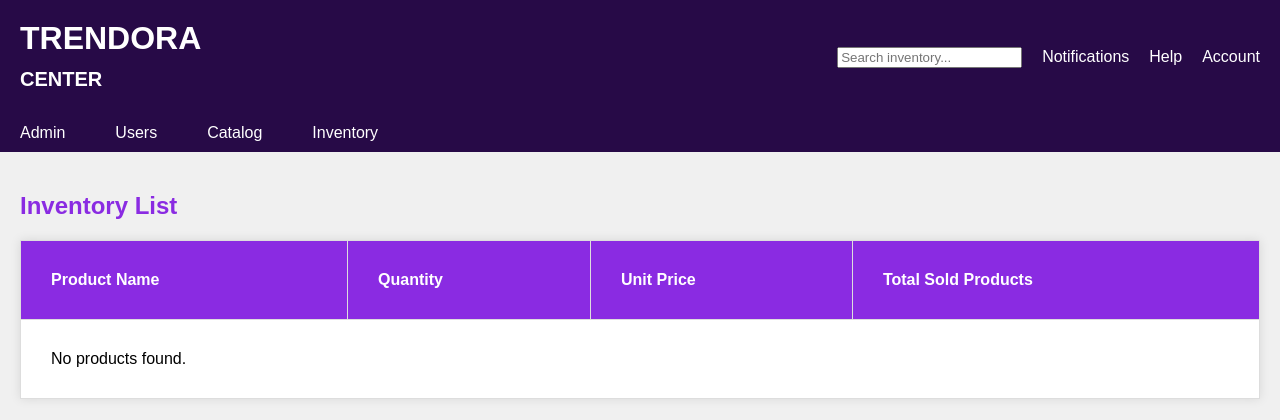
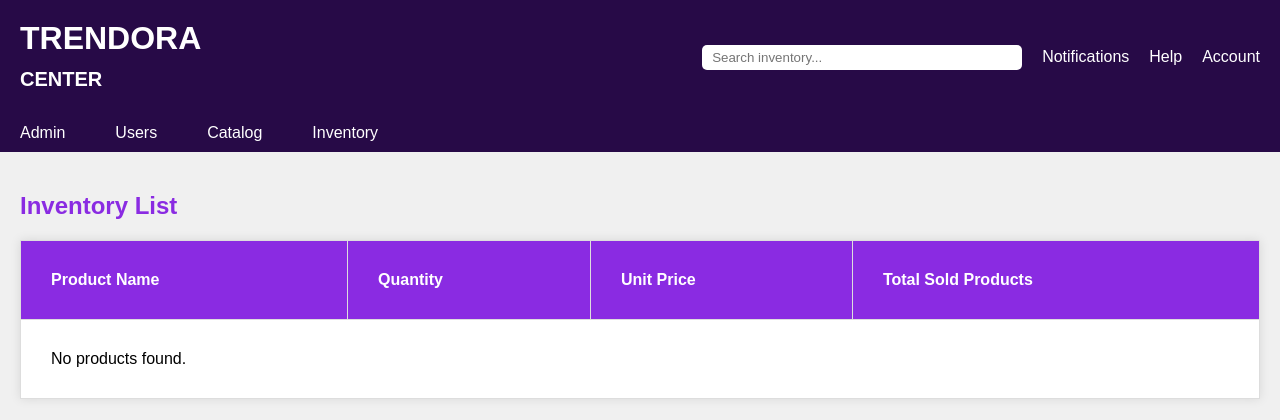
Before and after one commit to llonne-dellosa25/Trendora, a PHP site: page /inventory.html in a window 1280 px wide. Shown: the top 420 px of the page. Run offline with PHP 8.4, Linux system fonts and the light colour scheme; data that the repository does not hold is empty.

Commit message:
Refactor topbar input styles: add padding, width, border-radius, and remove border for improved aesthetics

```diff
--- a/html/inventory.css
+++ b/html/inventory.css
@@ -33,6 +33,14 @@ body {
   align-items: center;
   gap: 20px;
 }
+
+.topbar-input {
+  padding: 5px 10px;
+  width: 300px;
+  border-radius: 5px;
+  border: none;
+}
+
 
 .menu {
   background-color: #270a47;
```
